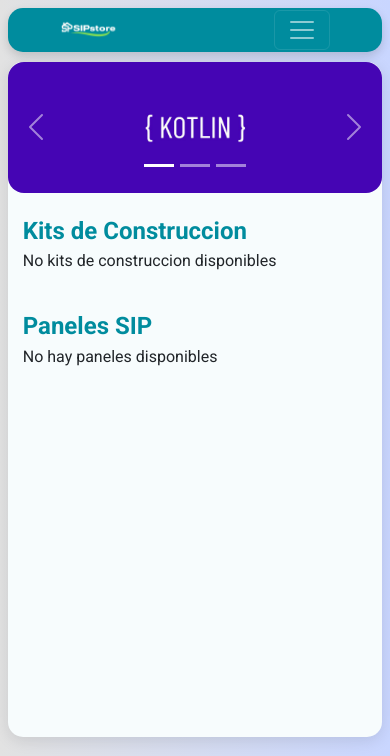
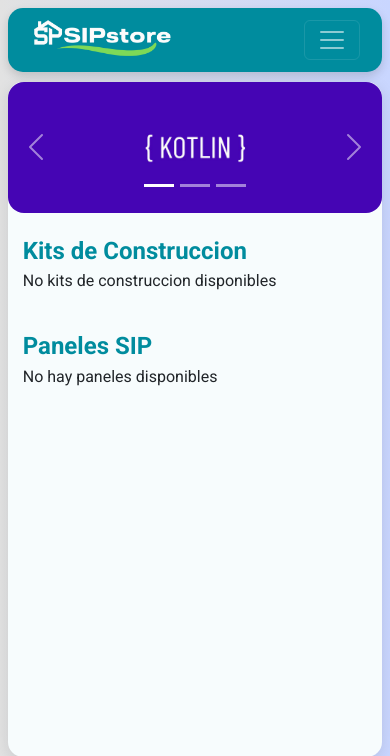
Before and after one commit to paocespedes-bit/Capstone-, a Django app: page / in a window 390 px wide. Shown: the top 756 px of the page. Run offline with Django 5.2, Linux system fonts and the light colour scheme; data that the repository does not hold is empty; some libraries are stand-ins or nearby versions.

Commit message:
correccion css

```diff
--- a/Fase_2/Evidencias_Proyecto/SIPstore/core/static/core/style/base.css
+++ b/Fase_2/Evidencias_Proyecto/SIPstore/core/static/core/style/base.css
@@ -115,7 +115,9 @@ main.container {
   box-shadow: 0 4px 15px rgba(0, 0, 0, 0.1) !important;
   margin-top: 10px;
 }
-
+.cat-container {
+  min-height: 100vw;
+}
 /* !footer */
 
 .bg-primary {
@@ -206,6 +208,13 @@ main.container {
   }
 }
 
-.cat-container {
-  min-height: 100vw;
+@media (max-width: 600px) {
+
+.navbar {
+    padding: 2px 10px;
+  }
+  #nav-logo {
+    width: 150px;
+    height: auto;
+  }
 }
```
